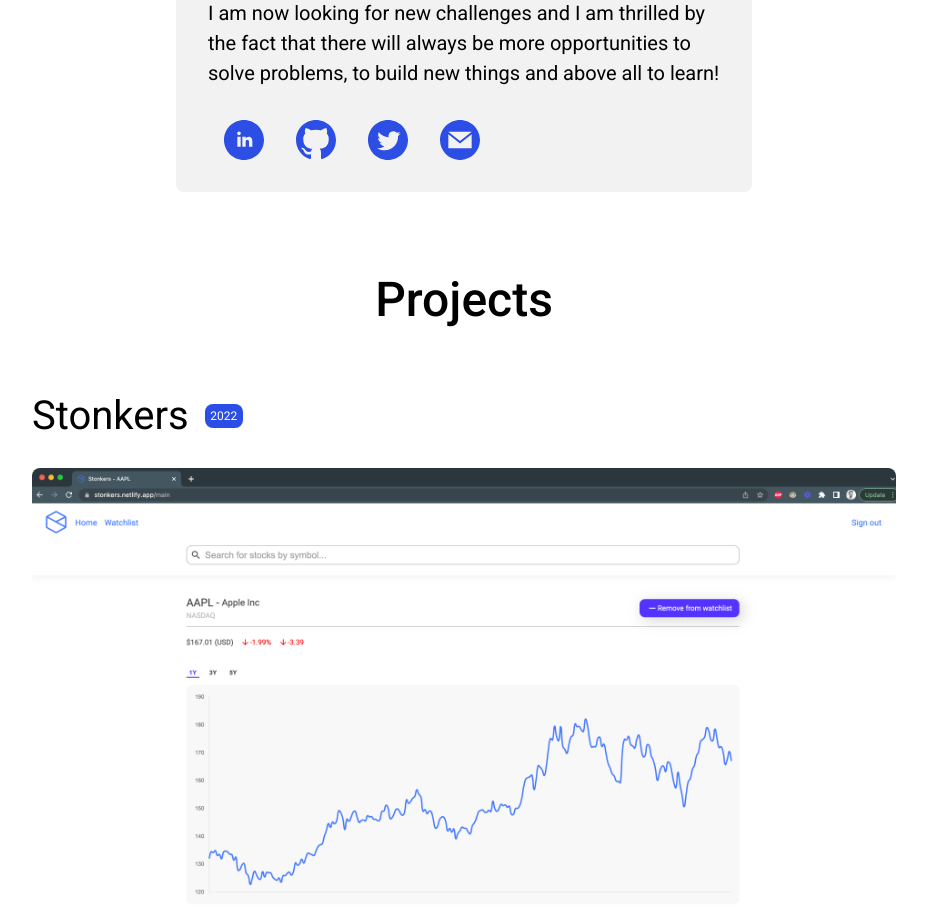
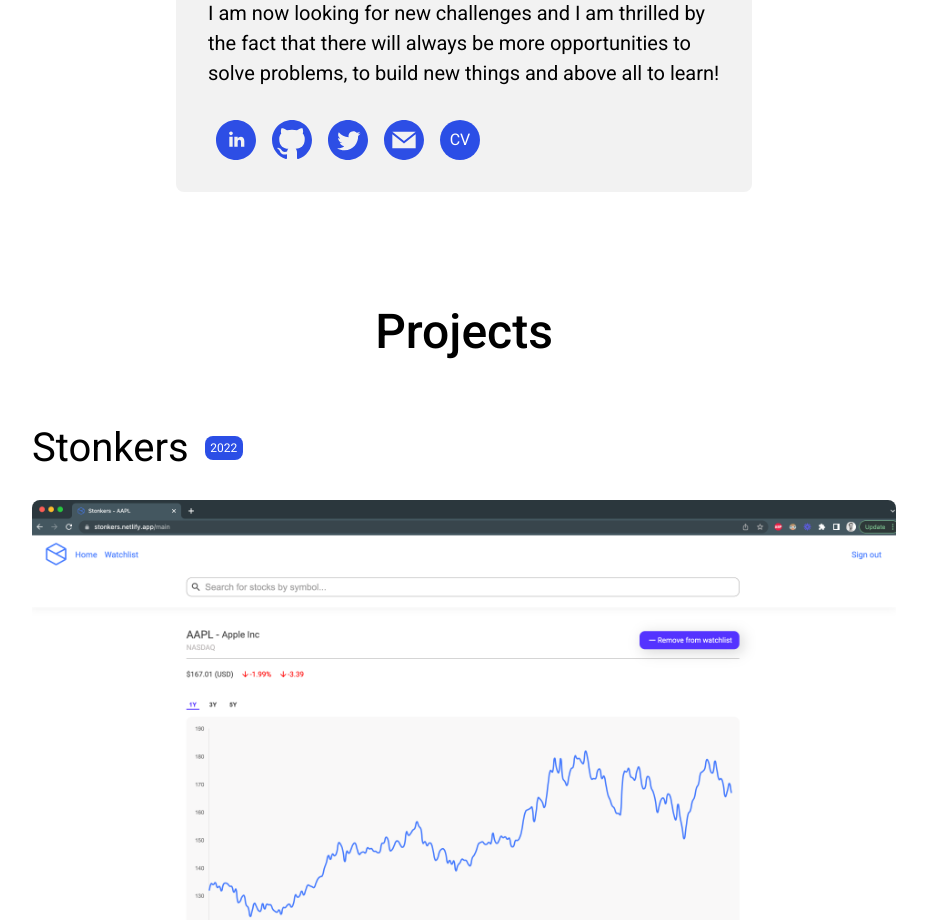
Before and after one commit to SimonMilord/My_Portfolio, a React (Create React App) app: page / in a window 1280 px wide. Shown: the part 1500-2420 px from the top of the page, without its empty margins (176-1103 px from the left). Built offline with nearby package versions, Linux system fonts and the light colour scheme.

Commit message:
added link to resume and fixed animations

```diff
--- a/src/components/About/about.jsx
+++ b/src/components/About/about.jsx
@@ -57,6 +57,9 @@ export default function About(props) {
             <a href="mailto:simon.milord@gmail.com" className="infoCard__link">
               <img className="infoCard__img" src={Email} alt="email logo"></img>
             </a>
+            <a href="/resume.pdf" className="infoCard__link infoCard__link--resume">
+              <div className="infoCard__cv">CV</div>
+            </a>
           </div>
         </div>
       </div>
--- a/src/components/About/about.scss
+++ b/src/components/About/about.scss
@@ -4,7 +4,6 @@
 .about {
   @include wrapper;
   height: 100vh;
-  // background-color: $modal-background;
   @include display-flex(column, center, center);
   @include paddingsection;
   @include tablet {
@@ -49,7 +48,7 @@
       }
       &__links {
         margin: 2rem 0rem;
-        @include display-flex(row, center, center);
+        @include display-flex(row, space-evenly, center);
         @include tablet {
           @include display-flex(row, flex-start, center);
           margin: 2rem 0rem 0rem 0rem;
@@ -58,18 +57,34 @@
       &__link {
         border-radius: 50%;
         @include display-flex(row, center, center);
-        margin: 0rem 1rem;
+        margin: 0rem 0.5rem;
+        transition: 0.3s;
         &:hover {
           cursor: pointer;
-          filter: invert(29%) sepia(89%) saturate(7288%) hue-rotate(250deg)
-            brightness(100%) contrast(102%);
         }
         &:active {
           transform: scale(0.95);
         }
+        &--resume {
+          text-decoration: none;
+          background-color: $primary-accent;
+          &:hover {
+            transform: scale(1.1);
+          }
+          &:active {
+            transform: scale(0.95);
+          }
+          .infoCard__cv {
+            height: 40px;
+            width: 40px;
+            color: white;
+            @include display-flex(row,center,center);
+          }
+        }
       }
       &__img {
         width: 40px;
+        transition: 0.3s;
         filter: invert(24%) sepia(74%) saturate(4280%) hue-rotate(229deg)
           brightness(92%) contrast(95%);
         &:hover {
--- a/src/components/Contact/contact.scss
+++ b/src/components/Contact/contact.scss
@@ -71,6 +71,7 @@
       border: none;
       padding: 0.7rem 2.5rem;
       margin: 1rem 0rem;
+      transition: 0.3s;
       &:hover {
         background-color: $secondary-accent;
       }
--- a/src/components/Header/header.scss
+++ b/src/components/Header/header.scss
@@ -64,7 +64,6 @@
     position: relative;
   }
   &-right {
-    // height: 100%;
     @include display-flex(row, center, center);
     position: relative;
     z-index: 999;
@@ -86,8 +85,8 @@
         font-weight: 500;
         color: white;
         cursor: pointer;
+        transition: 0.3s;
         &:hover {
-          transition: 0.3s;
           font-weight: bold;
           font-size: 24px;
           color: lightgrey;
--- a/src/components/ProjectItem/projectItem.scss
+++ b/src/components/ProjectItem/projectItem.scss
@@ -8,6 +8,7 @@
     cursor: pointer;
     border-radius: 8px;
     margin-bottom: 2rem;
+    transition: 0.3s;
     @include tablet {
       width: 75%;
     }
@@ -38,8 +39,8 @@
   &__name {
     @include h3Size;
     margin-right: 1rem;
+    transition: 0.3s;
     &:hover {
-      transition: 0.3s;
       font-weight: 500;
       cursor: pointer;
     }
@@ -50,8 +51,8 @@
     color: white;
     border-radius: 8px;
     padding: 0.35rem;
+    transition: 0.3s;
     &:hover {
-      transition: 0.3s;
       font-weight: bold;
     }
   }
@@ -68,12 +69,12 @@
     text-decoration: none;
     padding: 0.5rem;
     border-radius: 8px;
+    transition: 0.3s;
     @include tablet {
       border: none;
       padding: 0rem;
     }
     &:hover {
-      transition: 0.3s;
       font-weight: bold;
     }
     &:active {
--- a/src/components/ProjectsList/projectsList.scss
+++ b/src/components/ProjectsList/projectsList.scss
@@ -10,6 +10,7 @@
       @include subtitle;
       @include display-flex(row, center, center);
       @include h2Size;
+      margin-top: 2rem;
     }
     &-list {
       margin-top: 1rem;
```
Also changed, not shown: src/assets/icons/resume.svg (added), 1 other file (tests, documents, lock files or other folders).
